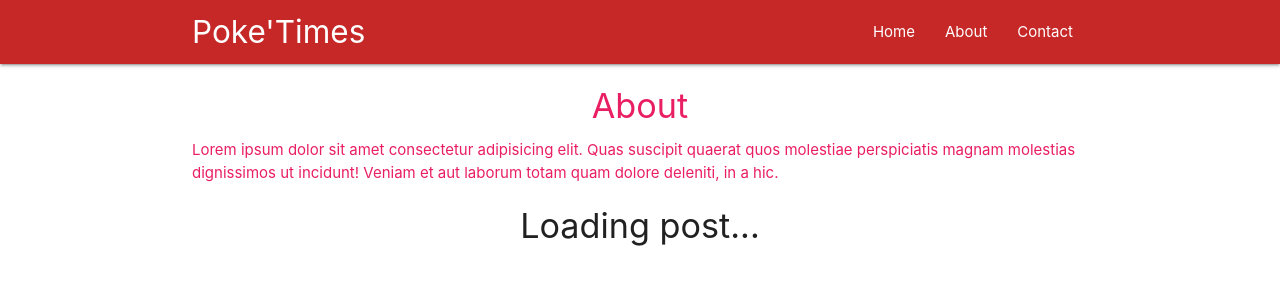
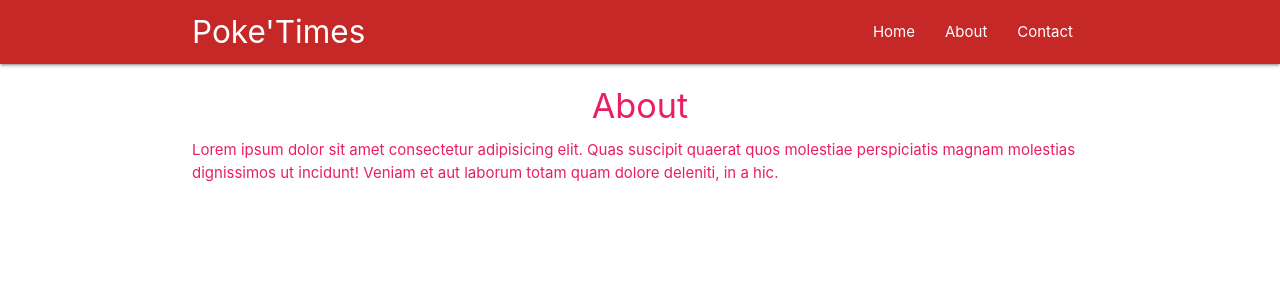
Before and after one commit to ramygouiaa/PokeTimes, a React (Create React App) app: page /About in a window 1280 px wide. Shown: the top 300 px of the page. Built offline with nearby package versions, Linux system fonts and the light colour scheme; no server answers.

Commit message:
Switch tag

```diff
--- a/src/App.js
+++ b/src/App.js
@@ -1,6 +1,6 @@
 import React from 'react';
 import Navbar from "./components/Navbar";
-import {BrowserRouter, Route} from "react-router-dom"
+import {BrowserRouter, Route, Switch} from "react-router-dom"
 import Home from "./components/Home";
 import About from "./components/About";
 import Contact from "./components/Contact";
@@ -12,10 +12,12 @@
     <BrowserRouter>
       <div className="App">
         <Navbar />
-        <Route exact path="/" component={Home}/>
-        <Route path="/about" component={About}/>
-        <Route path="/contact" component={Contact}/>
-        <Route path="/:post_id" component={Post}></Route>
+        <Switch>
+          <Route exact path="/" component={Home} />
+          <Route path="/about" component={About} />
+          <Route path="/contact" component={Contact} />
+          <Route path="/:post_id" component={Post}></Route>
+        </Switch>
       </div>
     </BrowserRouter>
   );
```
